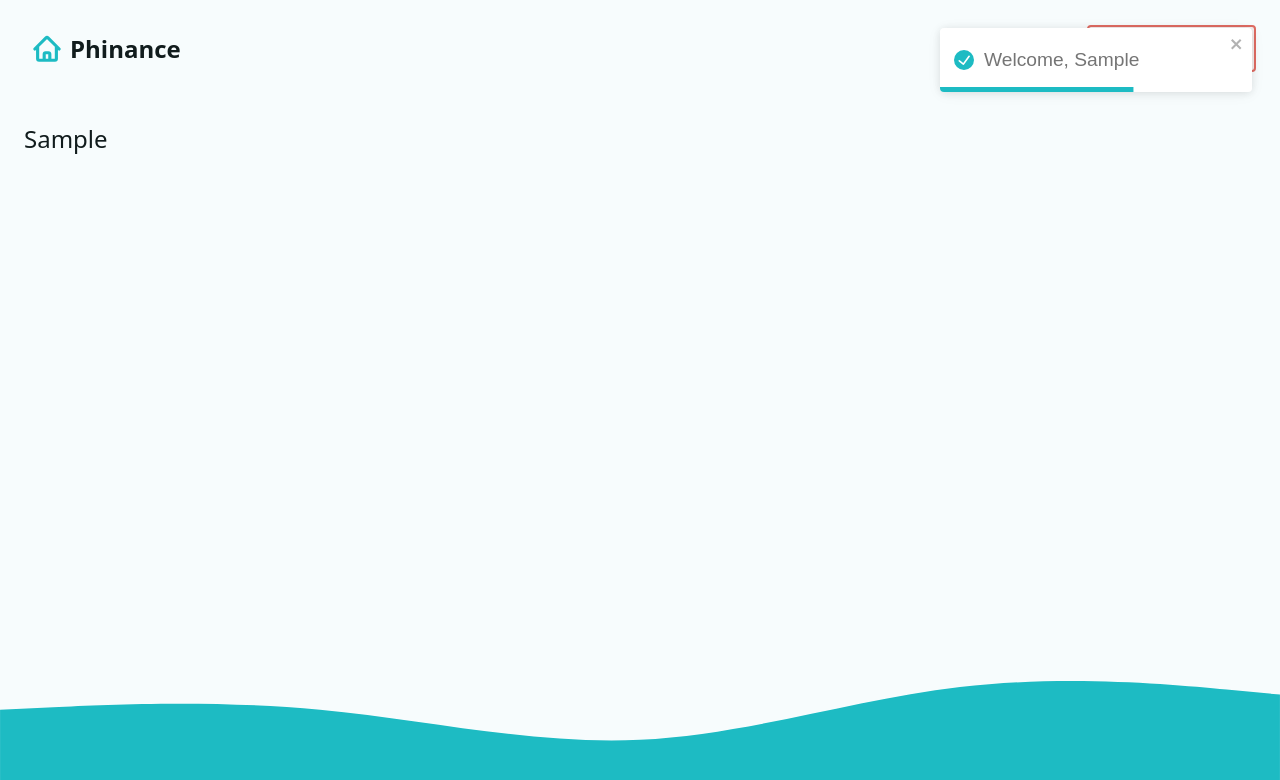
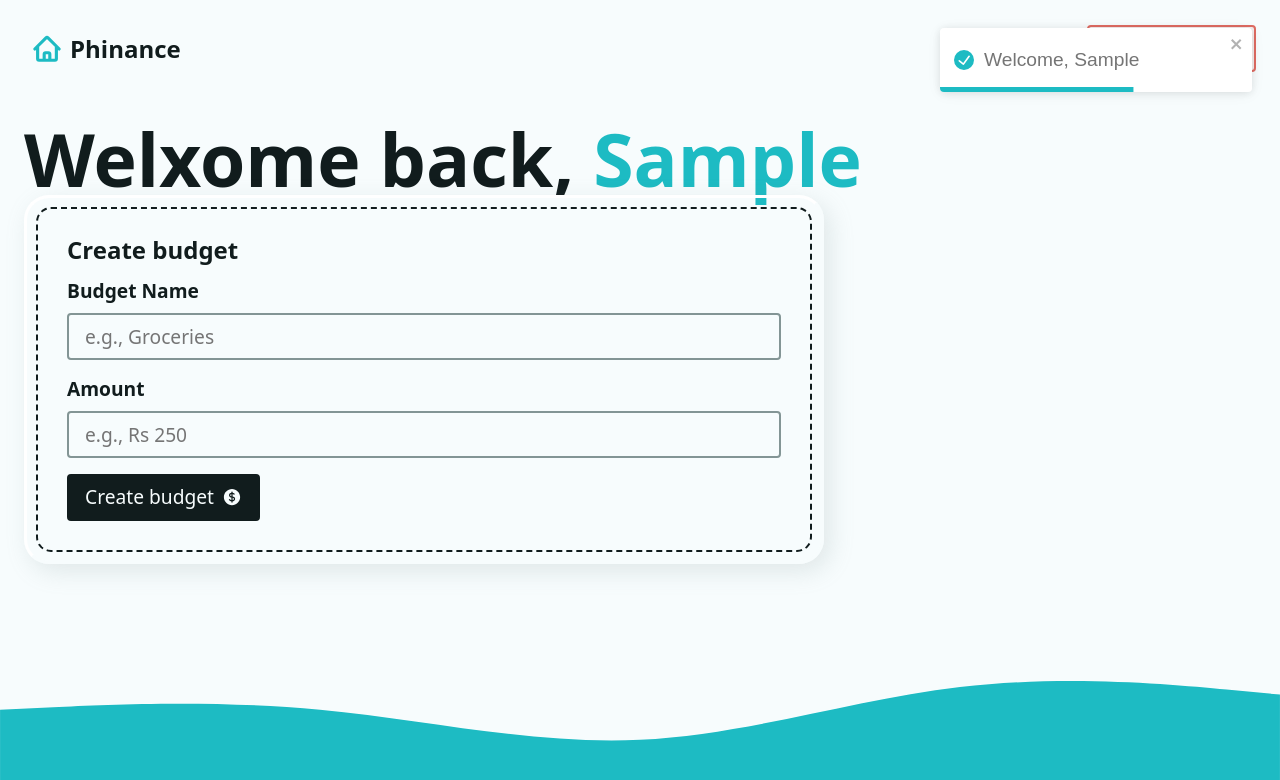
Before and after one commit to Muhammad-Ali75/Phinance, a React (Vite) app: page / in a window 1280 px wide. Both pictures are taken after typing "Sample" into the empty fields and a click on the button "Create Account". Shown: the top 780 px of the page. Built offline with nearby package versions, Linux system fonts and the light colour scheme.

Commit message:
adds AddBudget Form

```diff
--- /dev/null
+++ b/src/components/AddBudgetsForm.jsx
@@ -0,0 +1,39 @@
+import { CurrencyDollarIcon } from "@heroicons/react/24/solid";
+import { Form } from "react-router-dom";
+
+function AddBudgetsForm() {
+  return (
+    <div className="form-wrapper">
+      <h2 className="h3">Create budget</h2>
+      <Form method="post" className="grid-sm">
+        <div className="grid-xs">
+          <label htmlFor="newBudget">Budget Name</label>
+          <input
+            type="text"
+            name="newBudget"
+            id="newBudget"
+            placeholder="e.g., Groceries"
+            required
+          />
+        </div>
+        <div className="grid-xs">
+          <label htmlFor="newBudgetAmount">Amount</label>
+          <input
+            type="number"
+            step="5"
+            name="newBudgetAmount"
+            id="newBudgetAmount"
+            placeholder="e.g., Rs 250"
+            required
+          />
+        </div>
+        <button type="submit" className="btn btn--dark">
+          <span>Create budget</span>
+          <CurrencyDollarIcon width={20} />
+        </button>
+      </Form>
+    </div>
+  );
+}
+
+export default AddBudgetsForm;
--- a/src/pages/Dashboard.jsx
+++ b/src/pages/Dashboard.jsx
@@ -2,10 +2,12 @@
 import { fetchData } from "../utils/helper";
 import Intro from "../components/Intro";
 import { toast } from "react-toastify";
+import AddBudgetsForm from "../components/AddBudgetsForm";
 
 export function dashBoardLoader() {
   const userName = fetchData("userName");
-  return { userName };
+  const budgets = fetchData("budgets");
+  return { userName, budgets };
 }
 
 export async function dashBoardAction({ request }) {
@@ -22,9 +24,29 @@
 }
 
 function Dashboard() {
-  const { userName } = useLoaderData();
+  const { userName, budgets } = useLoaderData();
 
-  return <div>{userName ? <p>{userName}</p> : <Intro />}</div>;
+  return (
+    <div>
+      {userName ? (
+        <div className="dashbaord">
+          <h1>
+            Welxome back, <span className="accent">{userName}</span>
+          </h1>
+          <div className="grid-sm">
+            {/* {budgets ?():()} */}
+            <div className="grid-lg">
+              <div className="flex-lg">
+                <AddBudgetsForm />
+              </div>
+            </div>
+          </div>
+        </div>
+      ) : (
+        <Intro />
+      )}
+    </div>
+  );
 }
 
 export default Dashboard;
```
